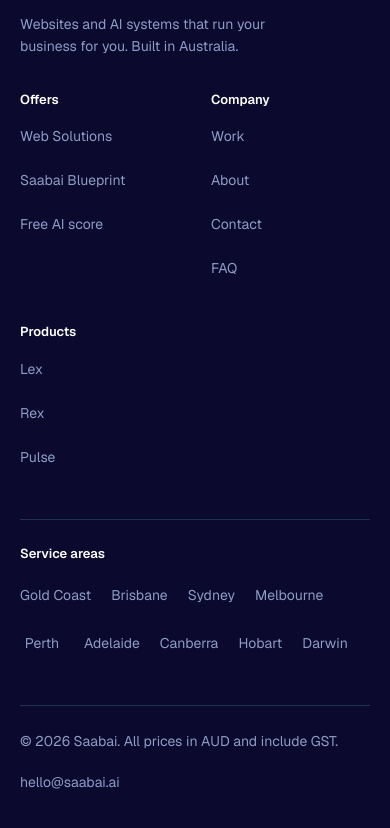
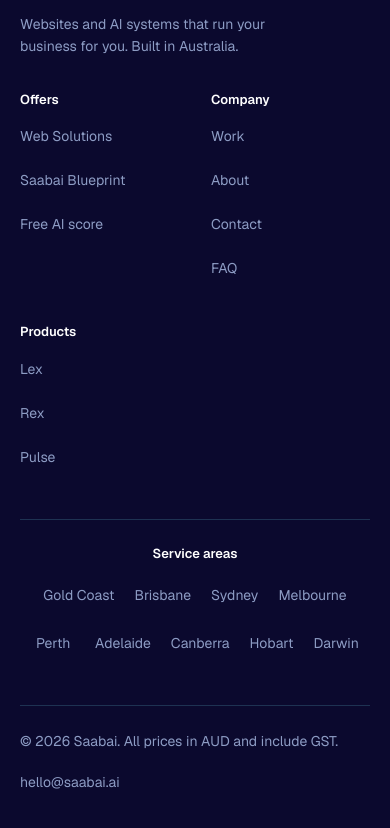
Before and after one commit to sg-satoshi/saabai-site, a Next.js app: page / in a window 390 px wide. Shown: the part 6302-7130 px from the top of the page. Built offline with nearby package versions, Linux system fonts and the light colour scheme; no server answers.

Commit message:
Centre footer Service areas heading and city links
Align the Service areas heading and link row to the centre on desktop and mobile in both SbFooter and the shared Footer.

```diff
--- a/app/components/Footer.tsx
+++ b/app/components/Footer.tsx
@@ -53,10 +53,10 @@ export default function Footer() {
         </div>
 
         <div className="border-t border-saabai-border pt-6">
-          <p className="text-xs font-semibold tracking-widest uppercase text-saabai-text-dim mb-3 text-center sm:text-left">
+          <p className="text-xs font-semibold tracking-widest uppercase text-saabai-text-dim mb-3 text-center">
             Service Areas
           </p>
-          <nav className="flex flex-wrap items-center justify-center sm:justify-start gap-x-5 gap-y-1">
+          <nav className="flex flex-wrap items-center justify-center gap-x-5 gap-y-1">
             {serviceAreaLinks.map(({ label, href }) => (
               <a
                 key={label}
--- a/app/components/sb/sb.css
+++ b/app/components/sb/sb.css
@@ -47,9 +47,9 @@ background:var(--bg);color:var(--text);font-family:var(--font-geist-sans),system
 .sb footer .cols div a{display:flex;align-items:center;min-height:44px;color:var(--dim);text-decoration:none}
 .sb .legal{margin-top:40px;padding-top:24px;border-top:1px solid var(--border);display:flex;justify-content:space-between;gap:12px}
 .sb .legal a{text-decoration:none;color:var(--dim);display:inline-flex;align-items:center;min-height:44px}
-.sb footer .areas{margin-top:40px;padding-top:24px;border-top:1px solid var(--border)}
+.sb footer .areas{margin-top:40px;padding-top:24px;border-top:1px solid var(--border);text-align:center}
 .sb footer .areas h4{color:#fff;font-size:13px;margin:0 0 8px;font-weight:600}
-.sb footer .areas nav{display:flex;flex-wrap:wrap;gap:4px 20px}
+.sb footer .areas nav{display:flex;flex-wrap:wrap;justify-content:center;gap:4px 20px}
 .sb footer .areas nav a{display:inline-flex;align-items:center;justify-content:center;min-height:44px;min-width:44px;color:var(--dim);text-decoration:none}
 /* forms */
 .sb input,.sb select{width:100%;min-height:48px;background:var(--card);border:1px solid var(--border);border-radius:10px;padding:12px 14px;color:#fff;font:inherit;font-size:16px}
```
